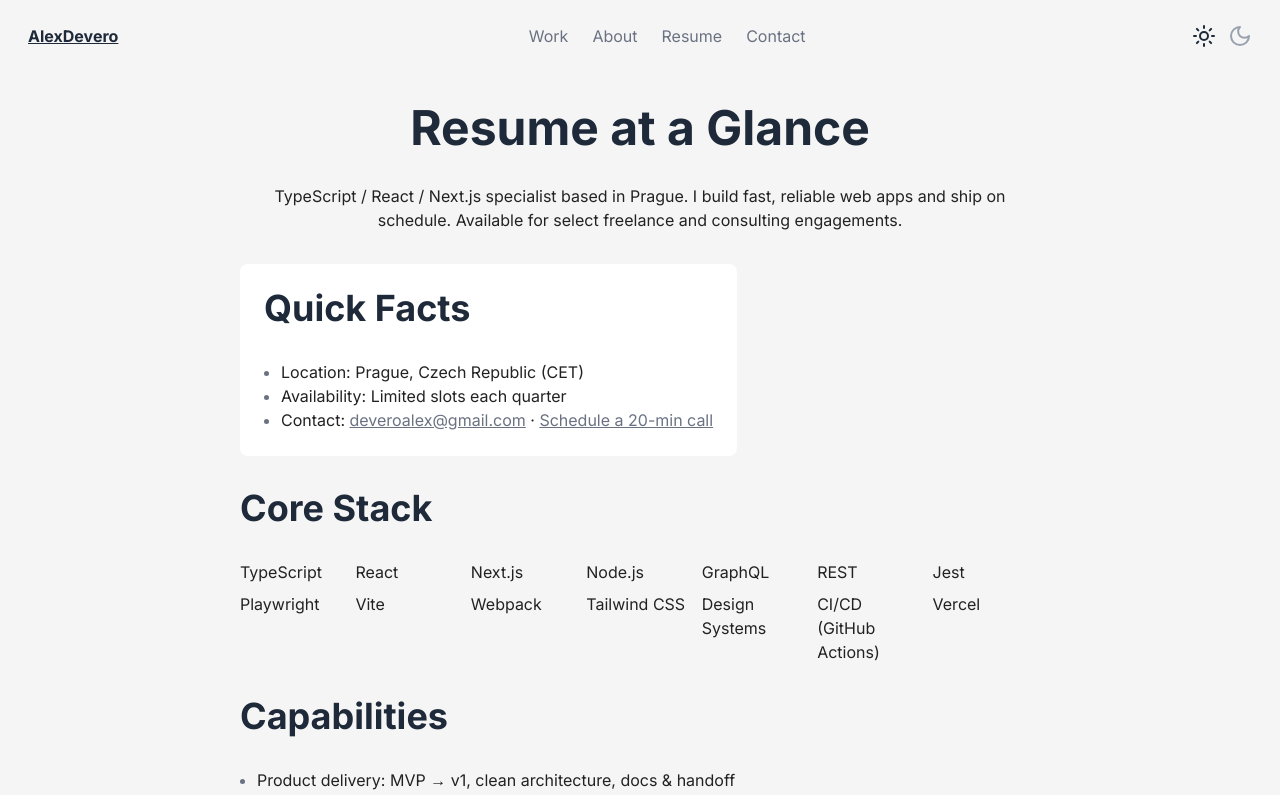
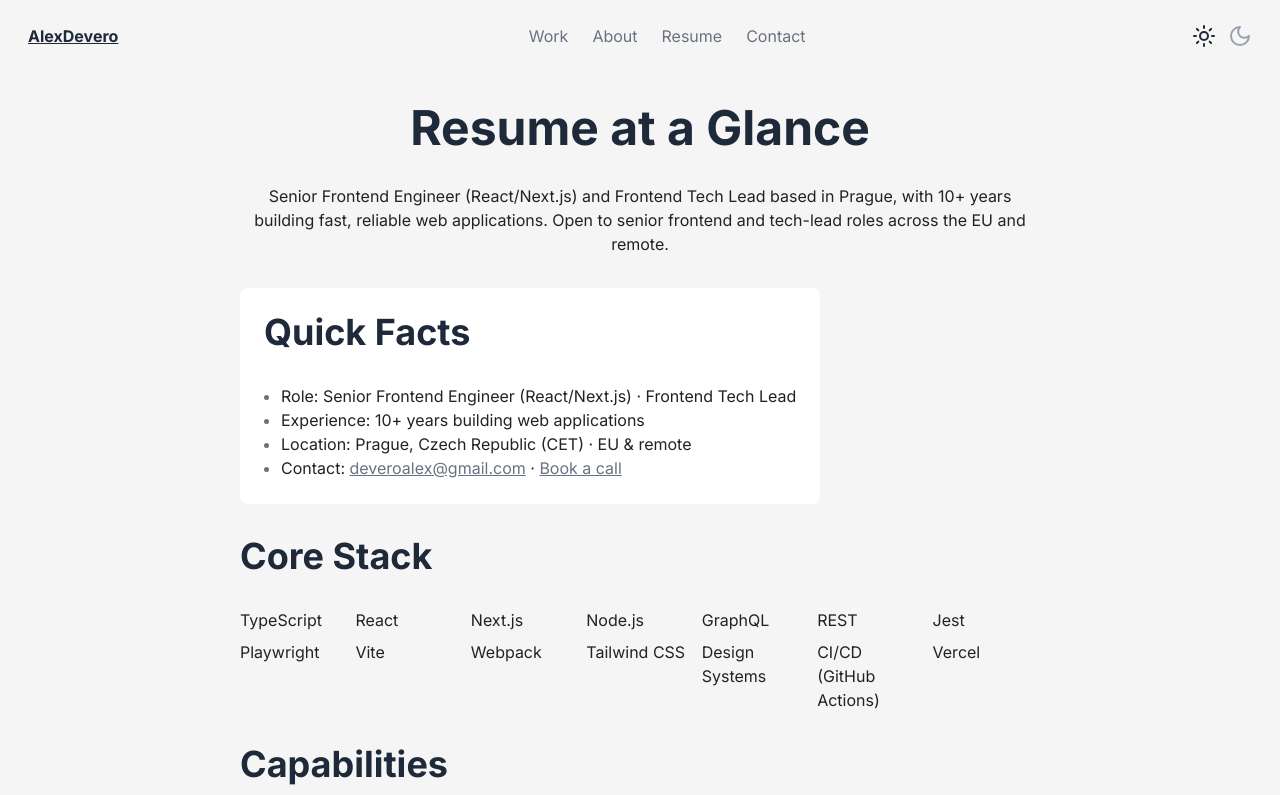
Before and after one commit to alexdevero/alex-devero-website-nextjs, a Next.js app: page /resume in a window 1280 px wide. Shown: the top 795 px of the page. Built offline with nearby package versions, Linux system fonts and the light colour scheme; no server answers; some icons are missing; what next-recaptcha-v3 would draw is missing.

Commit message:
chore: update resume page text

```diff
--- a/src/components/Pages/ResumePage/QuickInfo.tsx
+++ b/src/components/Pages/ResumePage/QuickInfo.tsx
@@ -18,12 +18,13 @@ export const QuickInfo: FC = () => (
 
     <List
       items={[
-        'Location: Prague, Czech Republic (CET)',
-        'Availability: Limited slots each quarter',
+        'Role: Senior Frontend Engineer (React/Next.js) · Frontend Tech Lead',
+        'Experience: 10+ years building web applications',
+        'Location: Prague, Czech Republic (CET) · EU & remote',
         <>
           Contact: <Link href={`mailto:${email}`}>{email}</Link> ·{' '}
           <Link href={calendlyLink} onClick={() => track('resume_schedule_call')}>
-            Schedule a 20-min call
+            Book a call
           </Link>
         </>,
       ]}
--- a/src/components/Pages/ResumePage/ResumePage.tsx
+++ b/src/components/Pages/ResumePage/ResumePage.tsx
@@ -20,8 +20,9 @@ export const ResumePage: FC = () => (
 
     <div className="mx-auto mb-12 max-w-[800px]">
       <Typography as="p" className="mb-8" variant="body" centered>
-        TypeScript / React / Next.js specialist based in Prague. I build fast, reliable web apps and
-        ship on schedule. Available for select freelance and consulting engagements.
+        Senior Frontend Engineer (React/Next.js) and Frontend Tech Lead based in Prague, with 10+
+        years building fast, reliable web applications. Open to senior frontend and tech-lead roles
+        across the EU and remote.
       </Typography>
 
       <QuickInfo />
```
